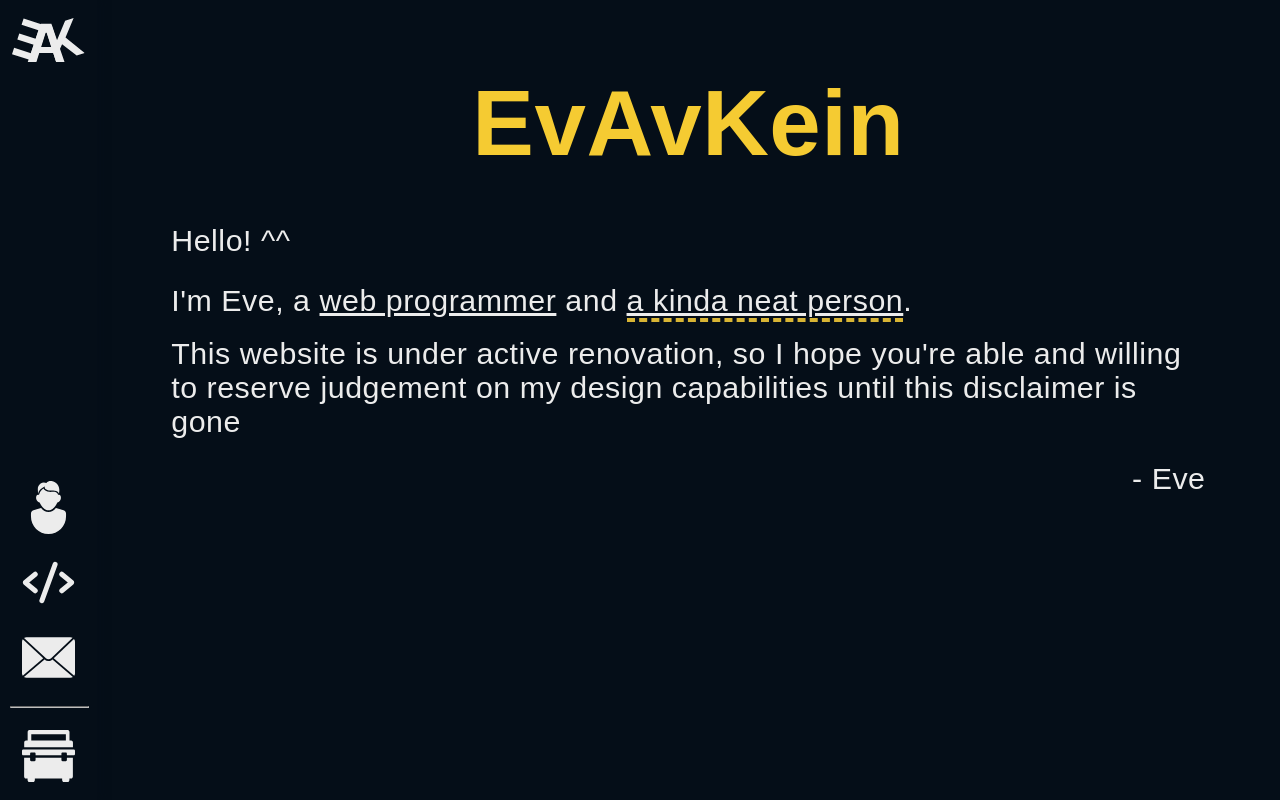
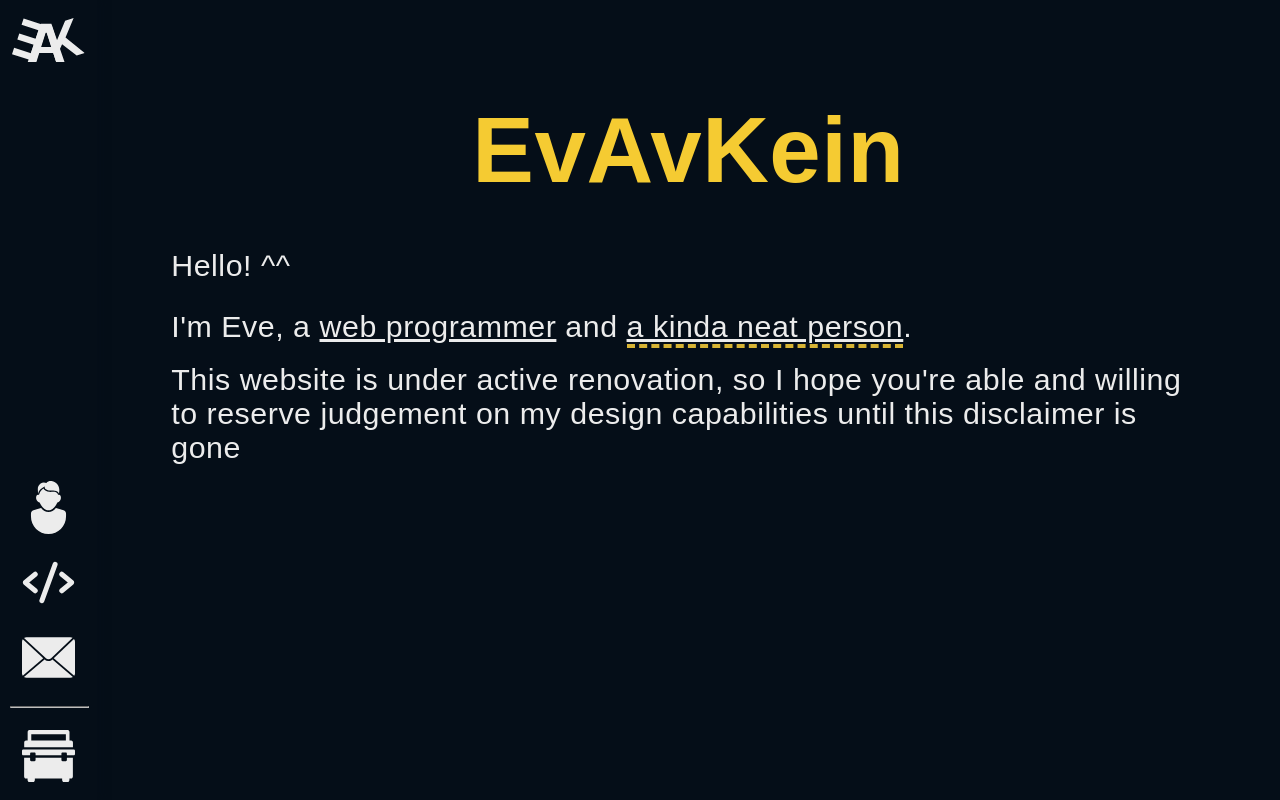
Before and after one commit to EvAvKein/Website, a SvelteKit app: page / in a window 1280 px wide. Built offline with nearby package versions, Linux system fonts and the light colour scheme.

Commit message:
refactor (home page): claimed evavkein.svelte from library to this page, plus evavkein & page adjustments

```diff
--- a/src/lib/evavkein.svelte
+++ /dev/null
@@ -1,46 +0,0 @@
-<span id="wrapper" class={(expandable ? "expandable" : "undefined") + " " + (expanded ? "expanded": "")}>
-  <span>Ev<span class="extra">e</span></span>
-  <span>Av<span class="extra">iv</span></span>
-  <span>Kein<span class="extra">an</span></span>
-</span>
-
-<script lang="ts">
-  export let expandable:boolean;
-  export let expanded = false;
-</script>
-
-<style>
-  #wrapper {
-    color: var(--highlightColor);
-    font-weight: bold;
-    cursor: default;
-    display: inline-flex;
-    justify-content: center;
-    flex-wrap: wrap;
-    width: fit-content;
-    margin: 0;
-    gap: 0;
-    transition: gap 750ms ease-in-out;
-  }
-  .extra {
-    display: inline-block;
-    text-align: left;
-    visibility: hidden;
-    max-width: 0;
-    opacity: 0;
-    transition: max-width 750ms ease-out,
-                opacity 250ms ease-out 250ms,
-                visibility 0ms 500ms;
-  }
-
-  #wrapper.expandable:hover, #wrapper.expandable.expanded {
-    gap: 0 0.3em;
-  }
-  #wrapper.expandable:hover .extra, #wrapper.expandable.expanded .extra {
-    visibility: visible;
-    max-width: 2.5em;
-    opacity: 1;
-    transition: max-width 750ms ease-in-out,
-                opacity 500ms ease-in-out 250ms;
-  }
-</style>
--- a/src/routes/+page.svelte
+++ b/src/routes/+page.svelte
@@ -3,9 +3,10 @@
   headDescription="The home page for Eve Aviv Keinan's website"
 >
   <section>
-    <h1><EvAvKein expanded={evavkeinExpanded} expandable={true}/></h1>
+    <EvAvKein expanded={evavkeinExpanded}/>
 
-    <p id="greeting">Hello! ^^</p>
+    <p>Hello! ^^</p>
+
     <div>
       <p>
         I'm Eve, a <a href="/portfolio">web programmer</a> and
@@ -21,14 +22,13 @@
         This website is under active renovation, so I hope you're able and willing to reserve judgement on my design capabilities until this disclaimer is gone
       </p>
     </div>
-    <p>- Eve</p>
   </section>
 </Core>
 
 <script lang="ts">
   import Core from "./core.svelte";
   import {onMount} from "svelte";
-  import EvAvKein from "../lib/evavkein.svelte";
+  import EvAvKein from "./evavkein.svelte";
   import Tooltip from "../lib/tooltip.svelte";
 
   let evavkeinExpanded = true;
@@ -40,28 +40,18 @@
 
 <style>
   section {
-    padding-top: 1em;
+    padding-top: 2em;
     font-size: clamp(1em, 3vw, 1.5em);
-  }
-
-  h1 {
-    font-size: 3.5em;
-    text-align: center;
-    margin-bottom: 0.5em;
   }
 
   p {
     font-size: 1.15em;
     max-width: clamp(25em, 90%, 35em);
-    margin: auto;
+    margin: 1.5em auto 0;
   }
 
   div {margin-top: 1em}
   div > p {margin-top: 0.5em}
-  div + p {
-    margin-top: 0.75em;
-    text-align: end;
-  }
 
   a {
     color: inherit;
--- /dev/null
+++ b/src/routes/evavkein.svelte
@@ -0,0 +1,96 @@
+<h1 class={layout + (expanded ? " expanded": "")}
+  bind:this={wrapper}
+>
+  <span id="eve" >Ev<span class="extra">e</span></span>
+  <span id="aviv">Av<span class="extra">iv</span></span>
+  <span id="keinan">Kein<span class="extra">an</span></span>
+</h1>
+
+<script lang="ts">
+  import {onMount} from "svelte";
+
+  export let expanded = false;
+
+  let wrapper:HTMLElement;
+  let layout:"tight"|"moderate"|"spacious";
+
+  let wrapperObserver:ResizeObserver;
+
+  $: if (wrapper) {
+    wrapperObserver = new ResizeObserver(() => {
+      const styles = window.getComputedStyle(wrapper);
+      const fontSize = Number.parseFloat(styles.fontSize);
+      const width = Number.parseFloat(styles.width);
+      const emWidth = width / fontSize;
+
+      if (emWidth > 7.9) {layout = "spacious"}
+      else if (emWidth > 4.25) {layout = "moderate"}
+      else {layout = "tight"}
+    });
+
+    wrapperObserver.observe(wrapper);
+  };
+
+  onMount(() => {return () => {wrapperObserver.disconnect()}});
+</script>
+
+<style>
+  h1 {
+    font-size: 3.5em;
+    color: var(--highlightColor);
+    cursor: default;
+    user-select: none;
+    gap: 0;
+    margin: 0;
+    transition: gap 750ms ease-in-out;
+  }
+  .extra {
+    display: inline-block;
+    text-align: left;
+    visibility: hidden;
+    max-width: 0;
+    opacity: 0;
+    transition: max-width 750ms ease-out,
+                opacity 250ms ease-out 250ms,
+                visibility 0ms 500ms;
+  }
+
+  h1 > span {white-space: nowrap}
+
+  h1:hover, h1.expanded {gap: 0 0.3em}
+  h1:hover .extra, h1.expanded .extra {
+    visibility: visible;
+    max-width: 2.5em;
+    opacity: 1;
+    transition: max-width 750ms ease-in-out,
+                opacity 500ms ease-in-out 250ms;
+  }
+
+  .tight > span {
+    display: block;
+    text-align: center;
+  }
+
+  .moderate {
+    display: grid;
+    grid-template-areas: "eve aviv"
+                         "keinan keinan";
+  }
+  .moderate #eve {
+    grid-area: eve;
+    justify-self: right;
+  }
+  .moderate #aviv {
+    grid-area: aviv;
+    justify-self: left;
+  }
+  .moderate #keinan {
+    grid-area: keinan;
+    justify-self: center;
+  }
+
+  .spacious {
+    display: flex;
+    justify-content: center;
+  }
+</style>
```
